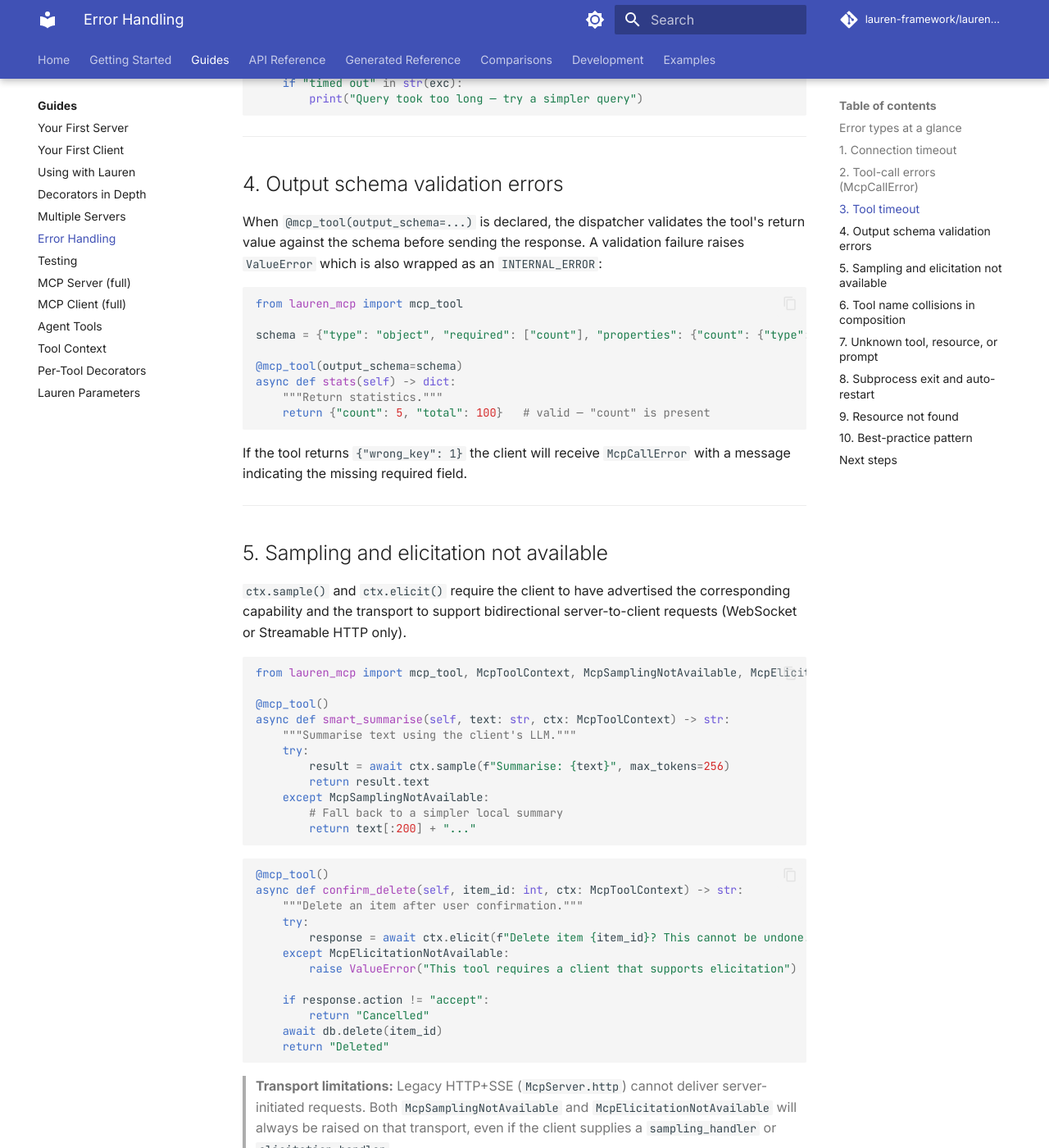
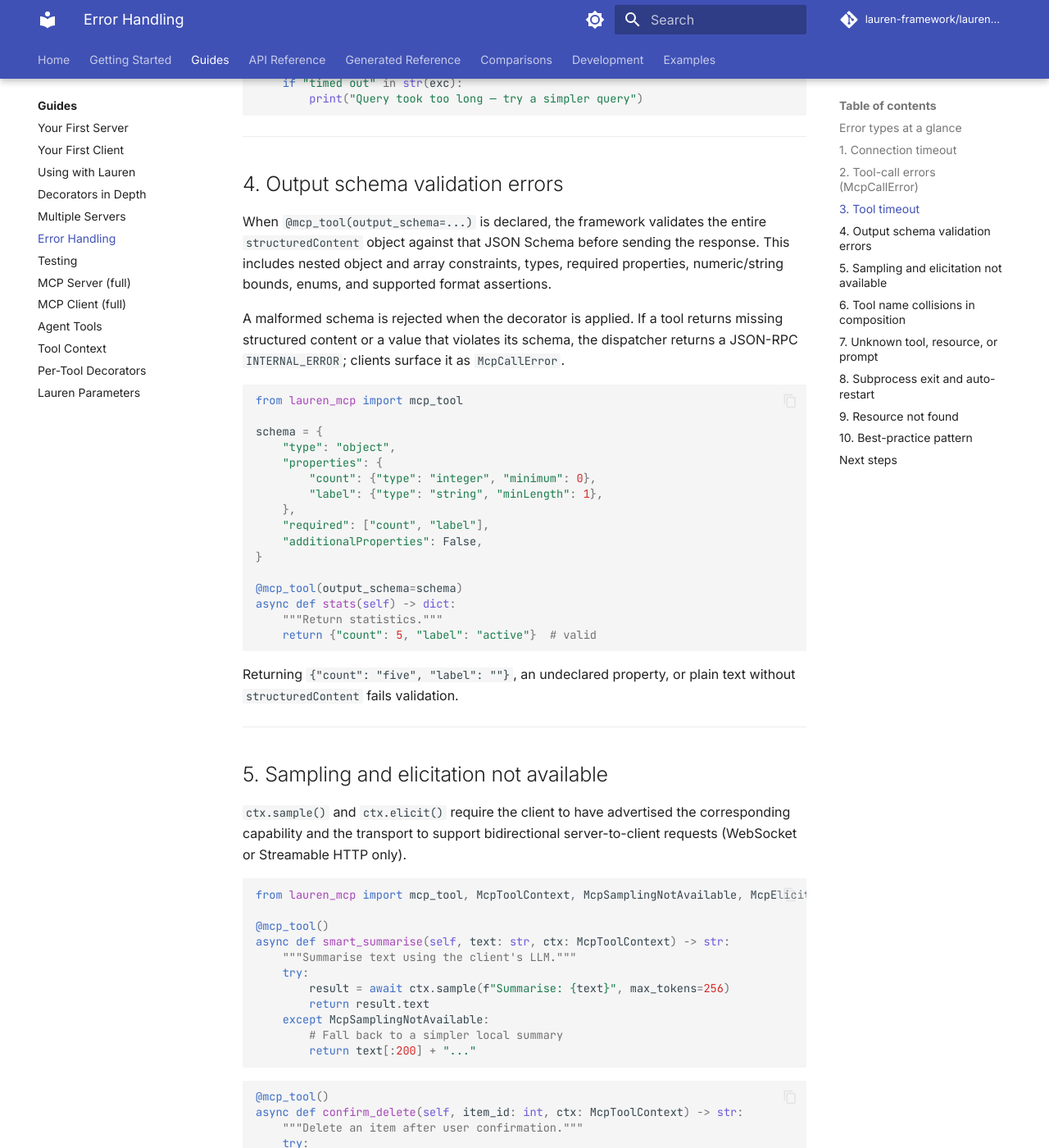
Before and after one commit to lauren-framework/lauren-mcp, an MkDocs documentation site: the page built from docs/guides/error-handling.md, in a window 1280 px wide and 1400 px high, scrolled down 2625 px. Shown: the whole window at 82% size. Built offline with MkDocs 1.6.1 and Material for MkDocs 9.7.7, drawn with Linux system fonts in a browser that asks for light colours; comment, search, counter and statistics services are not loaded; the version menu is left out.

Commit message:
docs: clarify structured output validation and tool hints

````diff
--- a/docs/guides/error-handling.md
+++ b/docs/guides/error-handling.md
@@ -119,23 +119,36 @@ except McpCallError as exc:
 
 ## 4. Output schema validation errors
 
-When `@mcp_tool(output_schema=...)` is declared, the dispatcher validates the
-tool's return value against the schema before sending the response. A validation
-failure raises `ValueError` which is also wrapped as an `INTERNAL_ERROR`:
+When `@mcp_tool(output_schema=...)` is declared, the framework validates the
+entire `structuredContent` object against that JSON Schema before sending the
+response. This includes nested object and array constraints, types, required
+properties, numeric/string bounds, enums, and supported format assertions.
+
+A malformed schema is rejected when the decorator is applied. If a tool returns
+missing structured content or a value that violates its schema, the dispatcher
+returns a JSON-RPC `INTERNAL_ERROR`; clients surface it as `McpCallError`.
 
 ```python
 from lauren_mcp import mcp_tool
 
-schema = {"type": "object", "required": ["count"], "properties": {"count": {"type": "integer"}}}
+schema = {
+    "type": "object",
+    "properties": {
+        "count": {"type": "integer", "minimum": 0},
+        "label": {"type": "string", "minLength": 1},
+    },
+    "required": ["count", "label"],
+    "additionalProperties": False,
+}
 
 @mcp_tool(output_schema=schema)
 async def stats(self) -> dict:
     """Return statistics."""
-    return {"count": 5, "total": 100}   # valid — "count" is present
+    return {"count": 5, "label": "active"}  # valid
 ```
 
-If the tool returns `{"wrong_key": 1}` the client will receive `McpCallError`
-with a message indicating the missing required field.
+Returning `{"count": "five", "label": ""}`, an undeclared property, or plain
+text without `structuredContent` fails validation.
 
 ---
 
````
